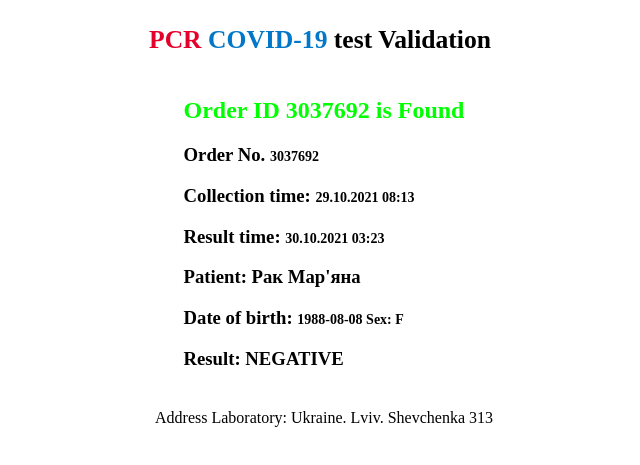
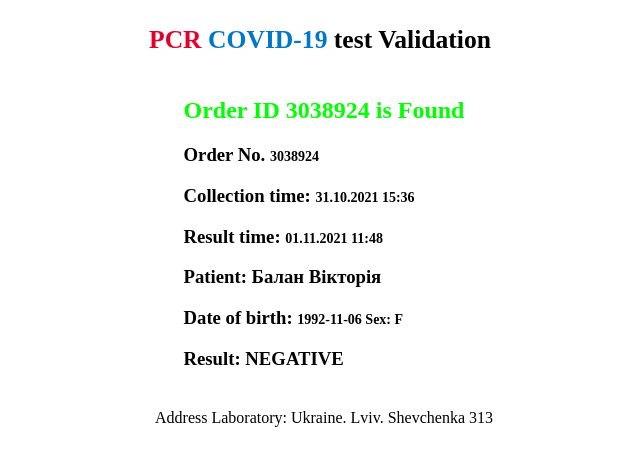
Before and after one commit to vadymchornyi98/escBV, a plain HTML site: page index.html in a window 1280 px wide. Shown: the part 197-662 px from the top of the page, without its empty margins (316-956 px from the left). Drawn offline with Linux system fonts and the light colour scheme; a web font is replaced by a local one.

Commit message:
Update index.html

```diff
--- a/index.html
+++ b/index.html
@@ -370,12 +370,12 @@
     </div>
 
     <div>
-        <h2 class="founded"><span>Order ID 3037692</span> is Found</h2>
-        <h3 class="foundText">Order No. <span>3037692 </span></h3>
-        <h3 class="foundText">Collection time: <span>  29.10.2021 08:13 </span></h3>
-        <h3 class="foundText">Result time: <span>30.10.2021 03:23</span></h3>
-        <h3>Patient: Рак Мар&#39;яна</h3>
-        <h3 class="foundText">Date of birth: <span>1988-08-08 Sex: F</span></h3>
+        <h2 class="founded"><span>Order ID 3038924</span> is Found</h2>
+        <h3 class="foundText">Order No. <span>3038924 </span></h3>
+        <h3 class="foundText">Collection time: <span>  31.10.2021 15:36 </span></h3>
+        <h3 class="foundText">Result time: <span>01.11.2021 11:48</span></h3>
+        <h3>Patient: Балан Вікторія</h3>
+        <h3 class="foundText">Date of birth: <span>1992-11-06 Sex: F</span></h3>
         <h3 class="foundText">Result:  NEGATIVE</h3>
     </div>
 
```
